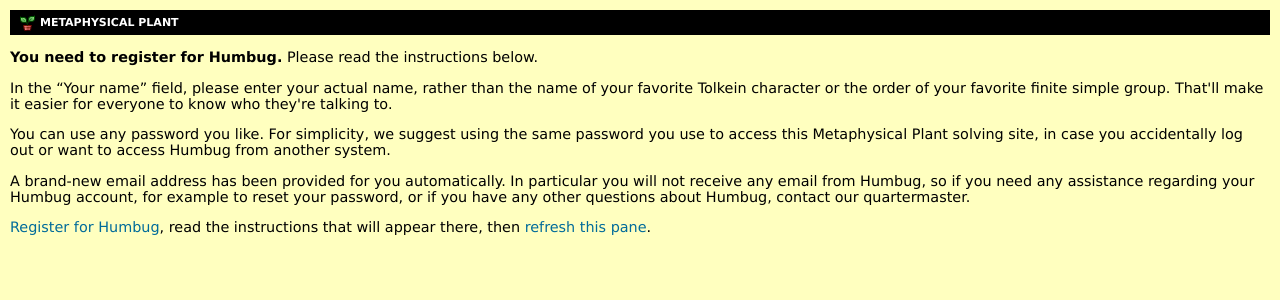
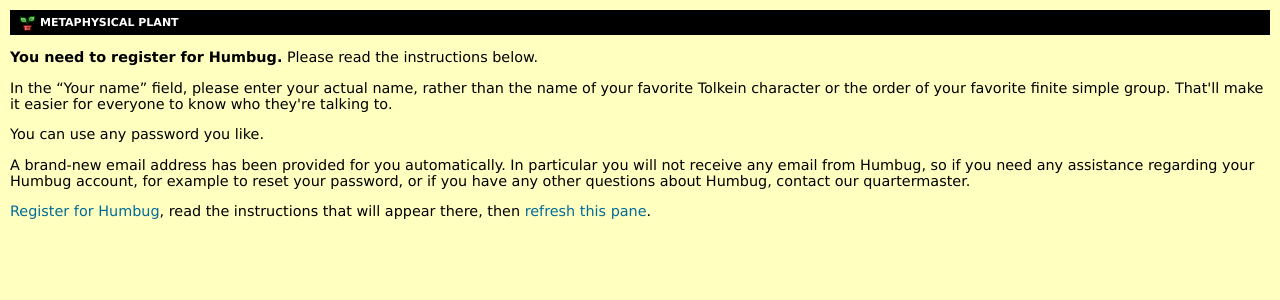
Before and after one commit to rwbarton/metaphysical-solving, a Django app: template templates/puzzles/go-register-for-humbug.html in a window 1280 px wide. Shown: the top 300 px of the page. Run offline with Django 3.2, Linux system fonts and the light colour scheme; the template is opened without the code that fills it, so the values that code supplies are empty.

Commit message:
Remove instructions about password

```diff
--- a/templates/puzzles/go-register-for-humbug.html
+++ b/templates/puzzles/go-register-for-humbug.html
@@ -17,10 +17,7 @@
 	make it easier for everyone to know who they're talking to.
       </p>
       <p>
-	You can use any password you like.  For simplicity, we suggest
-	using the same password you use to access this Metaphysical
-	Plant solving site, in case you accidentally log out or want to
-	access Humbug from another system.
+	You can use any password you like.
       </p>
       <p>
 	A brand-new email address has been provided for you
```
